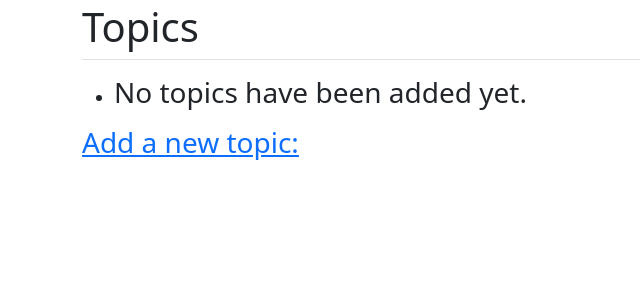
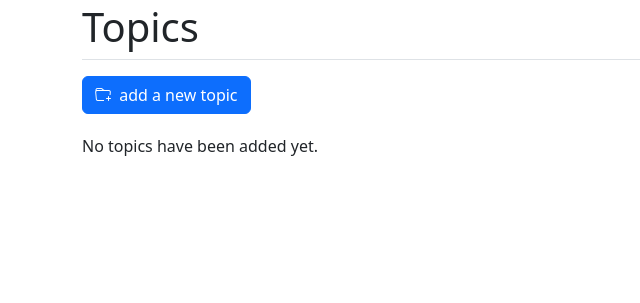
Before and after one commit to useinov09/learning_log, a Django app: page /topics/ in a window 1280 px wide. Shown: the part 53-356 px from the top of the page, without its empty margins (0-640 px from the left). Run offline with Django 5.2, Linux system fonts and the light colour scheme; the visitor is signed in with stand-in values (Sample User, id 1); data that the repository does not hold is empty; some libraries are stand-ins or nearby versions.

Commit message:
Redesign topics list and entry form: Bootstrap styling, topic ordering by date

```diff
--- a/learning_logs/templates/learning_logs/base.html
+++ b/learning_logs/templates/learning_logs/base.html
@@ -17,6 +17,11 @@
         @media (min-width: 768px) {
             .card-header { font-size: 24px; }
             .card-body   { font-size: 16px; }
+        }
+
+        .topic-item { font-size: 20px; }
+        @media (min-width: 768px) {
+            .topic-item { font-size: 24px; }
         }
 
         .btn-edit {
--- a/learning_logs/templates/learning_logs/new_entry.html
+++ b/learning_logs/templates/learning_logs/new_entry.html
@@ -1,5 +1,4 @@
 {% extends "learning_logs/base.html" %}
-{% load django_bootstrap5 %}
 
 {% block content %}
 
--- a/learning_logs/templates/learning_logs/topics.html
+++ b/learning_logs/templates/learning_logs/topics.html
@@ -6,18 +6,24 @@
 {% endblock page_header %}
 
 {% block content %}
-<ul>
-    {% for topic in topics %}
-        <li>
-            <h3><a href="{% url 'learning_logs:topic' topic.id %}">{{ topic }}</a></h3>
-        </li>
-    {% empty %}
-        <li>
-            <h3>No topics have been added yet.</h3>
-        </li>
-    {% endfor %}
-</ul>
+<p>
+    <a class="btn btn-primary mb-1" style="color: white" href="{% url 'learning_logs:new_topic' %}">
+        <i class="bi bi-folder-plus me-1"></i>
+        add a new topic
+    </a>
+</p>
 
-<h3><a href="{% url 'learning_logs:new_topic' %}">Add a new topic:</a></h3>
+{% for topic in topics %}
+    <a class="border border-3 p-2 my-2 rounded d-flex align-items-center text-decoration-none topic-item"
+       style="color: #0d6efd"
+       href="{% url 'learning_logs:topic' topic.id %}">
+        <i class="bi bi-folder pe-2"></i>
+        {{ topic|truncatechars:50 }}
+        <i class="bi bi-caret-right-fill ms-auto"></i>
+    </a>
+{% empty %}
+    <p>No topics have been added yet.</p>
+{% endfor %}
+
 
 {% endblock content %}
--- a/learning_logs/views.py
+++ b/learning_logs/views.py
@@ -17,7 +17,7 @@ def check_topic_owner(request, topic):
 @login_required
 def topics(request):
     """Выводит список тем."""
-    topics = Topic.objects.filter(owner=request.user).order_by('date_added')
+    topics = Topic.objects.filter(owner=request.user).order_by('-date_added')
     context = {'topics': topics}
     return render(request, 'learning_logs/topics.html', context)
 
```
